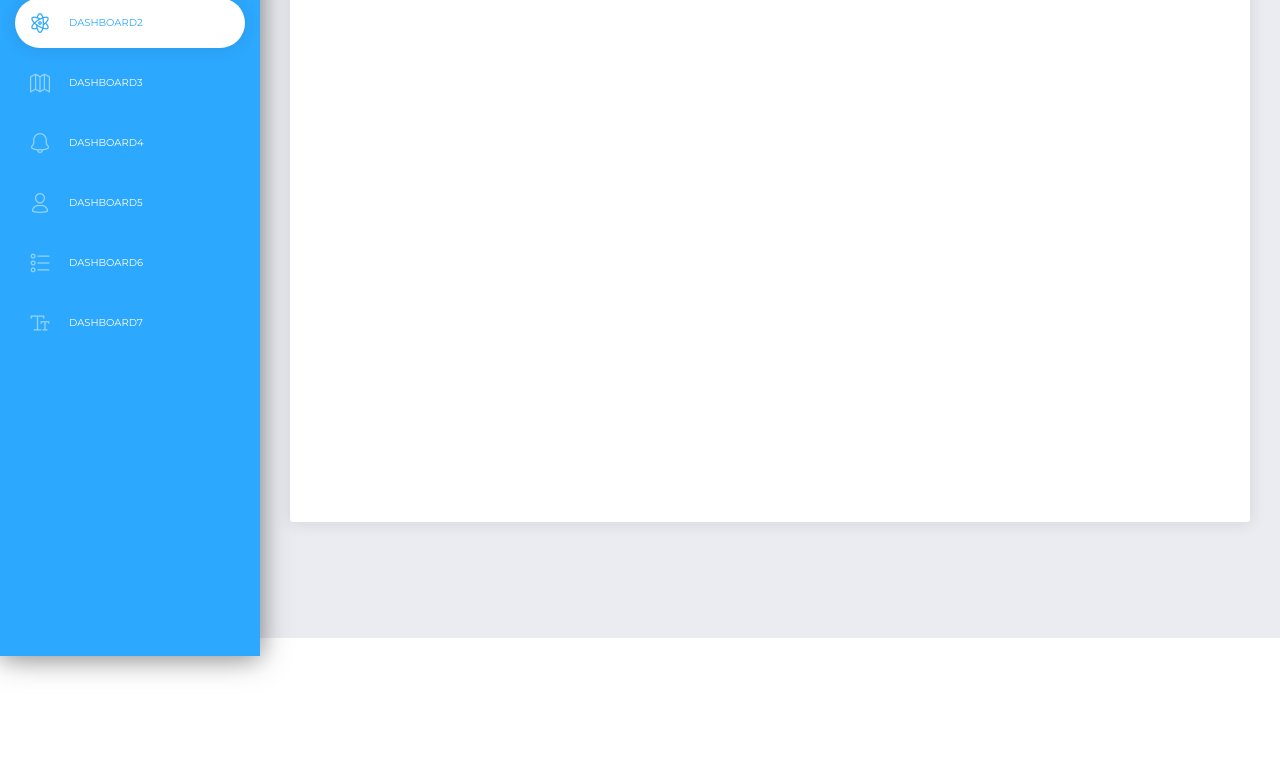
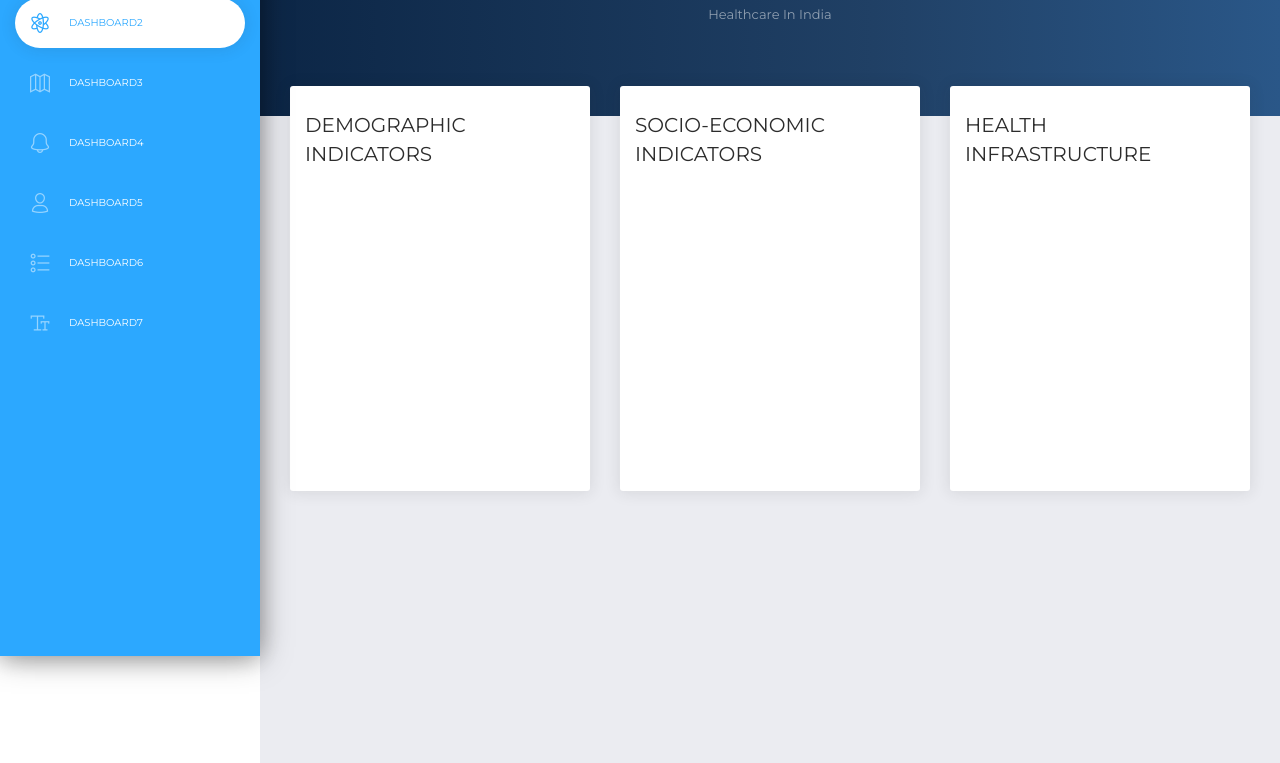
Before and after one commit to nationalhealthprofile/nationalhealthprofile.github.io, a plain HTML site: page icons.html in a window 1280 px wide. Shown: the part 144-907 px from the top of the page. Before the commit the page ends 800 px from the top, so only its background shows below. Drawn offline with Linux system fonts and the light colour scheme; some packages are replaced by stand-ins of ours.

Commit message:
Update icons.html

```diff
--- a/icons.html
+++ b/icons.html
@@ -136,21 +136,48 @@
                 </div>
             </nav>
             <!-- End Navbar -->
-            <div class="panel-header panel-header-sm">
+			<div class="panel-header">
+                <div class="header text-center">
+                    <h2 class="title">Healtcare</h2>
+                    <p class="category">
+					Healthcare in India
+                    </p>
+                </div>
             </div>
             <div class="content">
+                <div class="content">
                 <div class="row">
-                    <div class="col-md-12">
-                        <div class="card ">
-                            <div class="card-header ">
-                                Dashboard
+                    <div class="col-md-4">
+                        <div class="card">
+                            <div class="card-header">
+                                <h4 class="card-title" style= "font-size: 20px">DEMOGRAPHIC INDICATORS</h4>
                             </div>
-                            <div class="card-body ">
-                                <div id="map" class="map"></div>
+							<div class="card-body" style = 'padding-top: 300px'>
+
                             </div>
                         </div>
                     </div>
+                    <div class="col-md-4">
+                        <div class="card">
+                            <div class="card-header">
+                                <h4 class="card-title" style= "font-size: 20px">SOCIO-ECONOMIC INDICATORS</h4>
+                            </div>
+							<div class="card-body" style = 'padding-top: 300px'>
+
+                            </div>
+                        </div>
+                    </div>
+					<div class="col-md-4">
+                        <div class="card">
+                            <div class="card-header">
+                                <h4 class="card-title" style= "font-size: 20px">HEALTH INFRASTRUCTURE</h4>
+                            </div>
+							<div class="card-body" style = 'padding-top: 300px'>
+
+                            </div>
+                        </div>
                 </div>
+            </div>
             </div>
         </div>
     </div>
```
